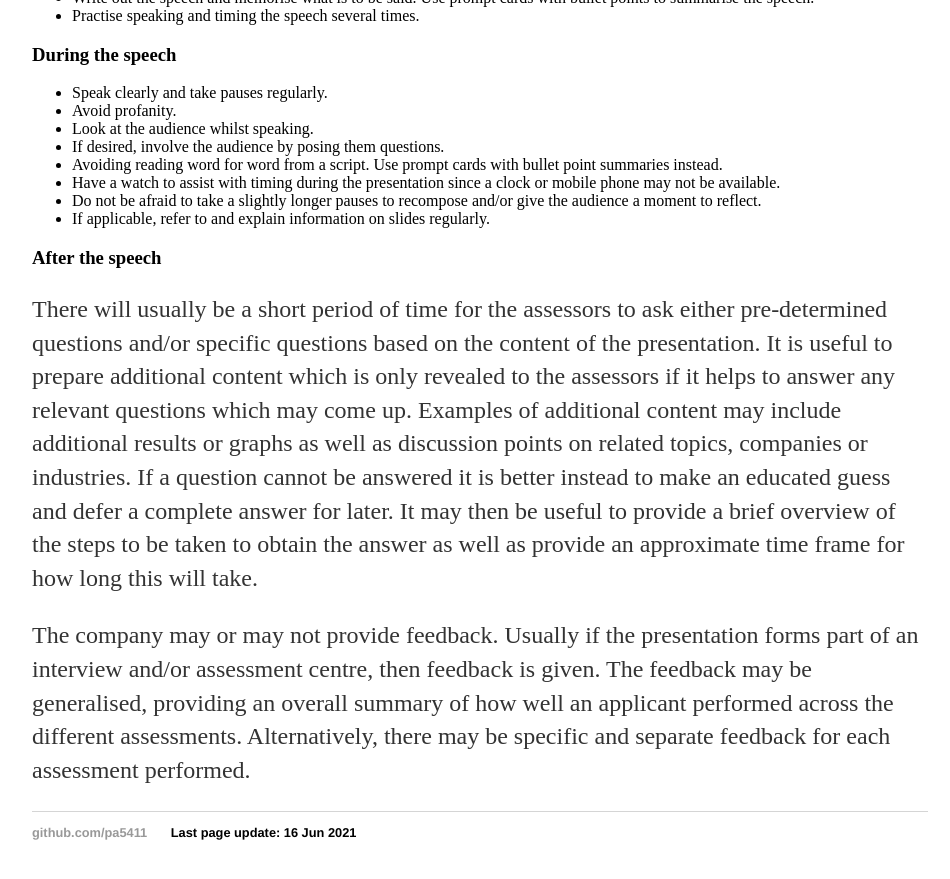
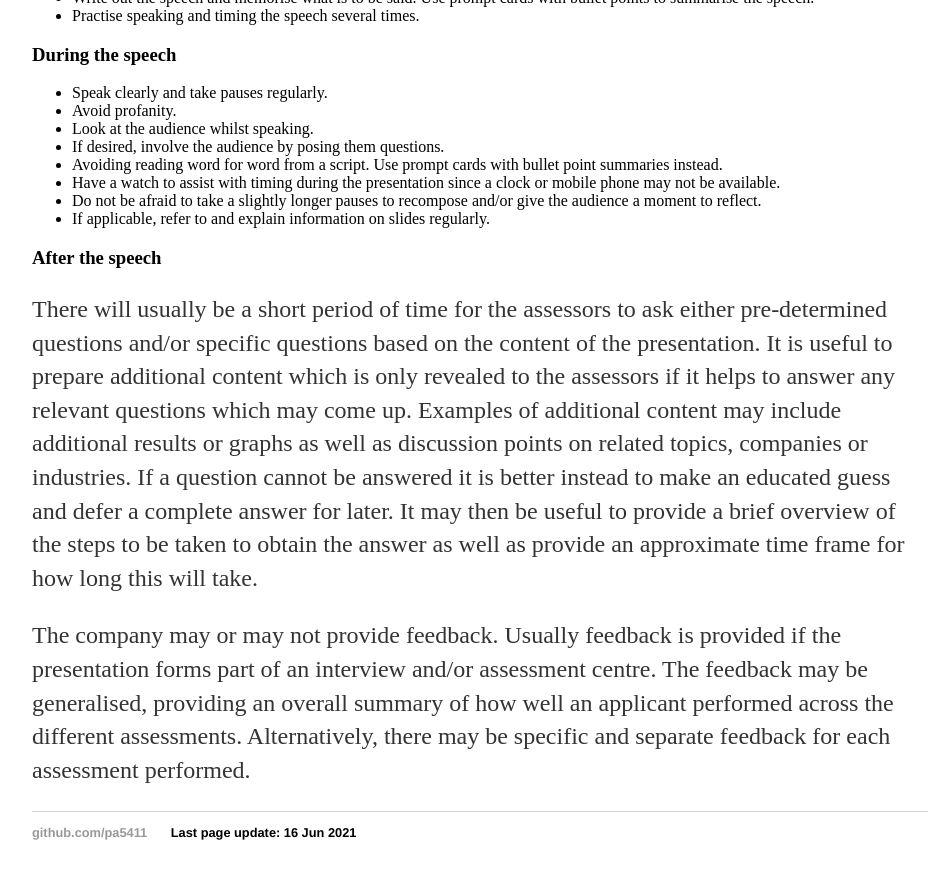
Before and after one commit to pa5411/Graduate-Job-Help, a Jekyll site: the page built from deliveringpresentations.html, in a window 1280 px wide and 900 px high, scrolled down 1739 px. Shown: the top 879 px of the window, without its empty margins (160-1110 px from the left). Built offline with Jekyll 4.4.1, drawn with Linux system fonts in a browser that asks for light colours.

Commit message:
fix grammar in after speech section

```diff
--- a/deliveringpresentations.html
+++ b/deliveringpresentations.html
@@ -72,7 +72,7 @@ date: 2021-06-16
 
 		<p> There will usually be a short period of time for the assessors to ask either pre-determined questions and/or specific questions based on the content of the presentation. It is useful to prepare additional content which is only revealed to the assessors if it helps to answer any relevant questions which may come up. Examples of additional content may include additional results or graphs as well as discussion points on related topics, companies or industries. If a question cannot be answered it is better instead to make an educated guess and defer a complete answer for later. It may then be useful to provide a brief overview of the steps to be taken to obtain the answer as well as provide an approximate time frame for how long this will take. </p>
 
-		<p> The company may or may not provide feedback. Usually if the presentation forms part of an interview and/or assessment centre, then feedback is given. The feedback may be generalised, providing an overall summary of how well an applicant performed across the different assessments. Alternatively, there may be specific and separate feedback for each assessment performed. </p>
+		<p> The company may or may not provide feedback. Usually feedback is provided if the presentation forms part of an interview and/or assessment centre. The feedback may be generalised, providing an overall summary of how well an applicant performed across the different assessments. Alternatively, there may be specific and separate feedback for each assessment performed. </p>
 
 
 </div><!-- /.blurb -->
```
